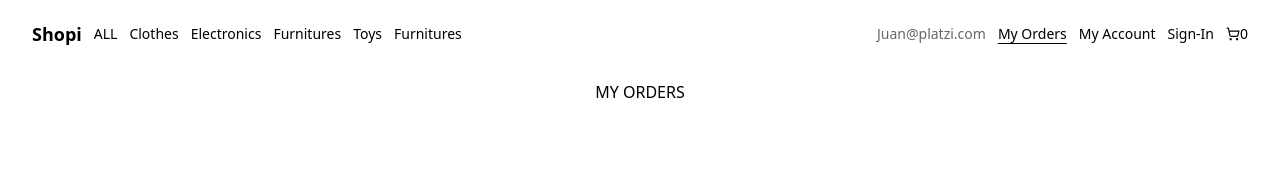
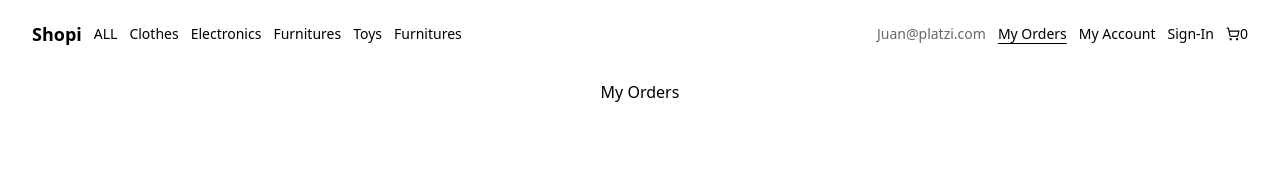
Before and after one commit to juancho391/react-ecommerce, a React (Vite) app in the folder ecommerce/: page /my-orders in a window 1280 px wide. Shown: the top 170 px of the page. Built offline with nearby package versions, Linux system fonts and the light colour scheme.

Commit message:
redirecionamiento despues del checkout a myOrder y flecha para ir a myorders ademas componente para mostrar la orden en myorder

```diff
--- a/ecommerce/eslint.config.js
+++ b/ecommerce/eslint.config.js
@@ -29,10 +29,9 @@ export default [
       ...react.configs['jsx-runtime'].rules,
       ...reactHooks.configs.recommended.rules,
       'react/jsx-no-target-blank': 'off',
-      'react-refresh/only-export-components': [
-        'warn',
-        { allowConstantExport: true },
-      ],
+      'react-refresh/only-export-components': ['warn', { allowConstantExport: true }],
+      'react/prop-types': 'off', // Si no usas prop-types, puedes deshabilitar esta regla
+      'react/jsx-props-no-spreading': 'off', // Si usas spread operator en props
     },
   },
 ]
--- a/ecommerce/src/components/CheckOutSideMenu/CheckOutSideMenu.jsx
+++ b/ecommerce/src/components/CheckOutSideMenu/CheckOutSideMenu.jsx
@@ -1,4 +1,3 @@
-import React from "react";
 import { Link } from "react-router-dom";
 import { useContext } from "react";
 import { HiOutlineXCircle } from "react-icons/hi";
--- /dev/null
+++ b/ecommerce/src/components/OrdersCard/OrdersCard.jsx
@@ -0,0 +1,13 @@
+function OrdersCard(props) {
+  return (
+    <div className="flex justify-between items-center mb-3 border border-black">
+      <p>
+        <span>01-02-2025</span>
+        <span>{props.totalProducts}</span>
+        <span>{props.totalPrice}</span>
+      </p>
+    </div>
+  );
+}
+
+export { OrdersCard };
--- a/ecommerce/src/pages/MyOrder/Myorder.jsx
+++ b/ecommerce/src/pages/MyOrder/Myorder.jsx
@@ -1,14 +1,21 @@
-import React, { useContext } from "react";
+import { useContext } from "react";
 import { Layout } from "../../components/Layout/Layout";
 import { ShoppingCartContext } from "../../Context/Context";
 import { OrderCard } from "../../components/OrderCard/OrderCard";
+import { Link } from "react-router-dom";
+import { FaArrowLeftLong } from "react-icons/fa6";
 
 function MyOrder() {
   const { order } = useContext(ShoppingCartContext);
 
   return (
     <Layout>
-      My Order
+      <div className="flex w-80 items-center relative justify-center mb-10">
+        <Link to={"/my-orders"} className="absolute left-0">
+          <FaArrowLeftLong className="h-6 w-6 text-black cursor-pointer" />
+        </Link>
+        <h1>My Order</h1>
+      </div>
       <div className="w-150 flex flex-col">
         {order.slice(-1)[0]?.products.map((product) => (
           <OrderCard
--- a/ecommerce/src/pages/MyOrders/MyOrders.jsx
+++ b/ecommerce/src/pages/MyOrders/MyOrders.jsx
@@ -1,8 +1,28 @@
-import React from "react";
+import { useContext } from "react";
+import { Link } from "react-router-dom";
+import { OrdersCard } from "../../components/OrdersCard/OrdersCard";
 import { Layout } from "../../components/Layout/Layout";
+import { ShoppingCartContext } from "../../Context/Context";
 
 function MyOrders() {
-  return <Layout>MY ORDERS</Layout>;
+  const { order } = useContext(ShoppingCartContext);
+
+  return (
+    <Layout>
+      <div className="flex w-80 items-center relative justify-center">
+        <h1>My Orders</h1>
+      </div>
+      {order.map((order, index) => {
+        <Link key={index} to={`/my-orders/${order.id}`}>
+          <OrdersCard
+            totalPrice={order.totalPrice}
+            totalProducts={order.totalProducts}
+          ></OrdersCard>
+          ;
+        </Link>;
+      })}
+    </Layout>
+  );
 }
 
 export { MyOrders };
--- a/ecommerce/src/pages/home/home.jsx
+++ b/ecommerce/src/pages/home/home.jsx
@@ -1,4 +1,4 @@
-import React, { useState, useEffect } from "react";
+import { useState, useEffect } from "react";
 import { Layout } from "../../components/Layout/Layout";
 import { Card } from "../../components/Card/Card";
 import { ProductDetail } from "../../components/ProductDetail/ProductDetail";
```
